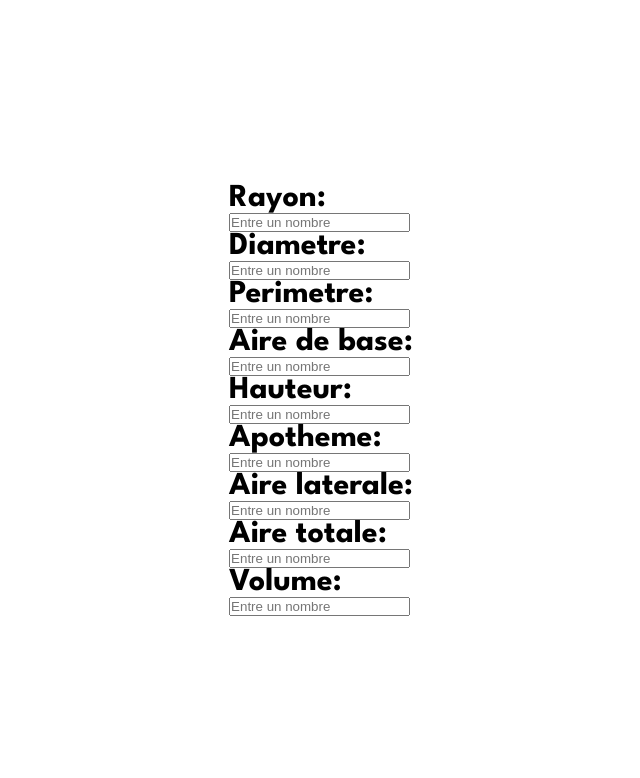
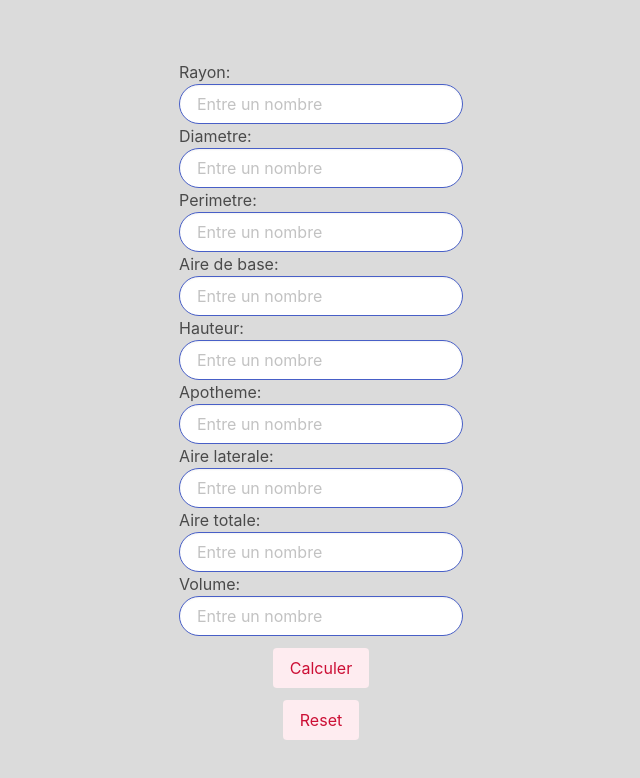
Before and after one commit to KevoWaZ/Cones, a plain HTML site: page index.html in a window 1280 px wide. Shown: the whole page, without its empty margins (319-959 px from the left). Drawn offline with Linux system fonts and the light colour scheme.

Commit message:
Bulma integration

```diff
--- a/index.html
+++ b/index.html
@@ -8,6 +8,7 @@
     <meta name="description" content="C'est ici que j'apprends le dev Front-End">
     <title>Calculateur cylindre</title>
     <link rel="stylesheet" href="style.css">
+    <link rel="stylesheet" href="bulma/css/bulma-rtl.min.css">
     <link rel="icon" href="">
     <link rel="preconnect" href="https://fonts.googleapis.com">
     <link rel="preconnect" href="https://fonts.gstatic.com" crossorigin>
@@ -19,47 +20,48 @@
     <script defer src="https://use.fontawesome.com/releases/v6.4.0/js/all.js"></script>
 </head>
 
-<body>
+<body class="has-background-grey-lighter">
 
-    <div class="container">
+    <div class="container1">
         <div class="peri">
             <h1>Rayon: </h1>
-            <input type="number" id="rayon" placeholder="Entre un nombre">
+            <input class="input is-rounded is-link" type="number" id="rayon" placeholder="Entre un nombre">
         </div>
         <div class="aire">
             <h1>Diametre: </h1>
-            <input type="number" id="diametre" placeholder="Entre un nombre">
+            <input class="input is-rounded is-link" type="number" id="diametre" placeholder="Entre un nombre">
         </div>
         <div class="diam">
             <h1>Perimetre: </h1>
-            <input type="number" id="perimetre" placeholder="Entre un nombre">
+            <input class="input is-rounded is-link" type="number" id="perimetre" placeholder="Entre un nombre">
         </div>
         <div class="rayon">
             <h1>Aire de base: </h1>
-            <input type="number" id="aireBase" placeholder="Entre un nombre">
+            <input class="input is-rounded is-link" type="number" id="aireBase" placeholder="Entre un nombre">
         </div>
         <div class="rayon">
             <h1>Hauteur: </h1>
-            <input type="number" id="hauteur" placeholder="Entre un nombre">
+            <input class="input is-rounded is-link" type="number" id="hauteur" placeholder="Entre un nombre">
         </div>
         <div class="rayon">
             <h1>Apotheme: </h1>
-            <input type="number" id="apotheme" placeholder="Entre un nombre">
+            <input class="input is-rounded is-link" type="number" id="apotheme" placeholder="Entre un nombre">
         </div>
         <div class="rayon">
             <h1>Aire laterale: </h1>
-            <input type="number" id="aireLaterale" placeholder="Entre un nombre">
+            <input class="input is-rounded is-link" type="number" id="aireLaterale" placeholder="Entre un nombre">
         </div>
         <div class="rayon">
             <h1>Aire totale: </h1>
-            <input type="number" id="aireTotale" placeholder="Entre un nombre">
+            <input class="input is-rounded is-link" type="number" id="aireTotale" placeholder="Entre un nombre">
         </div>
         <div class="rayon">
             <h1>Volume: </h1>
-            <input type="number" id="volume" placeholder="Entre un nombre">
+            <input class="input is-rounded is-link" type="number" id="volume" placeholder="Entre un nombre">
         </div>
     </div>
-
+    <button class="button is-danger is-light mt-3">Calculer</button>
+    <button class="button is-danger is-light mt-3">Reset</button>
 
     <script defer src="app.js"></script>
 </body>
--- a/style.css
+++ b/style.css
@@ -26,3 +26,8 @@ input {
     justify-content: center;
 
 }
+
+.container {
+    padding: 30px 0px 15px;
+    text-align: center;
+}
```
